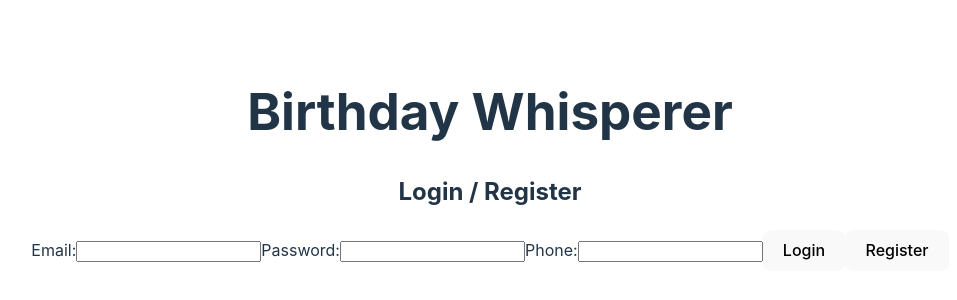
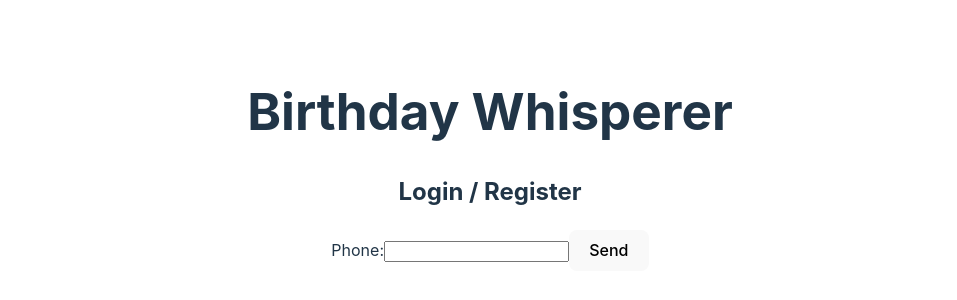
Before and after one commit to cmirza/birthday-whisperer-frontend, a React (Vite) app: page / in a window 1280 px wide. Shown: the part 240-540 px from the top of the page, without its empty margins (150-1107 px from the left). Built offline with nearby package versions, Linux system fonts and the light colour scheme.

Commit message:
added passwordless auth with SMS

```diff
--- a/src/App.tsx
+++ b/src/App.tsx
@@ -2,14 +2,20 @@ import { useState, useEffect } from "react";
 import LoginForm from "./components/LoginForm";
 import ContactsList from "./components/ContactsList";
 import AddContactForm from "./components/AddContactForm";
-import { login, register } from "./api/auth";
-import { getContacts, addContact, updateContact, deleteContact, ContactData } from "./api/contacts";
+import { requestOTP, verifyOTPLogin, verifyOTPRegister } from "./api/auth";
+import {
+  getContacts,
+  addContact,
+  updateContact,
+  deleteContact,
+  ContactData,
+} from "./api/contacts";
 import "./App.css";
 
 function App() {
-  const [count, setCount] = useState(0);
   const [loggedIn, setLoggedIn] = useState(false);
   const [contacts, setContacts] = useState<ContactData[]>([]);
+  const [isNewUser, setIsNewUser] = useState(false);
 
   useEffect(() => {
     const token = localStorage.getItem("token");
@@ -31,9 +37,19 @@ function App() {
     })();
   }, [loggedIn]);
 
-  const handleLogin = async (email: string, password: string) => {
+  const handleRequestOTP = async (phone: string) => {
     try {
-      const response = await login({ email, password });
+      const response = await requestOTP({ phone });
+      console.log("OTP requested: ", response);
+      setIsNewUser(response.isNewUser);
+    } catch (error) {
+      console.log("Request OTP error: ", error);
+    }
+  };
+
+  const handleLogin = async (phone: string, otp: string) => {
+    try {
+      const response = await verifyOTPLogin({ phone, otp });
       localStorage.setItem("token", response.token);
       console.log("Login success: ", response);
       setLoggedIn(true);
@@ -42,13 +58,9 @@ function App() {
     }
   };
 
-  const handleRegister = async (
-    email: string,
-    password: string,
-    phone: string
-  ) => {
+  const handleRegister = async (phone: string, otp: string) => {
     try {
-      const response = await register({ email, password, phone });
+      const response = await verifyOTPRegister({ phone, otp });
       localStorage.setItem("token", response.token);
       console.log("Register response:", response);
       setLoggedIn(true);
@@ -81,12 +93,13 @@ function App() {
     }
   };
 
-
   const handleDeleteContact = async (contactId: string) => {
     try {
       await deleteContact(contactId);
       console.log("Deleted contact:", contactId);
-      setContacts((prevContacts) => prevContacts.filter((contact) => contact._id !== contactId));
+      setContacts((prevContacts) =>
+        prevContacts.filter((contact) => contact._id !== contactId)
+      );
     } catch (error) {
       console.error("Error deleting contact:", error);
     }
@@ -100,13 +113,24 @@ function App() {
   return (
     <div className="App">
       <h1>Birthday Whisperer</h1>
-      {!loggedIn && <LoginForm onLogin={handleLogin} onRegister={handleRegister} />}
+      {!loggedIn && (
+        <LoginForm
+          onLogin={handleLogin}
+          onRegister={handleRegister}
+          onRequestOTP={handleRequestOTP}
+          isNewUser={isNewUser}
+        />
+      )}
       {loggedIn && (
         <>
           <hr />
           <AddContactForm onAdd={handleAddContact} />
           <hr />
-          <ContactsList onUpdate={handleUpdateContact} onDelete={handleDeleteContact} contacts={contacts} />
+          <ContactsList
+            onUpdate={handleUpdateContact}
+            onDelete={handleDeleteContact}
+            contacts={contacts}
+          />
           <hr />
           <button onClick={handleLogout}>Logout</button>
         </>
--- a/src/api/auth.ts
+++ b/src/api/auth.ts
@@ -1,40 +1,65 @@
-interface LoginData {
-    email: string;
-    password: string;
-}
-
-interface RegisterData extends LoginData {
+interface RequestOTPData {
   phone: string;
 }
 
-export const login = async (data: LoginData) => {
-    const response = await fetch(`${import.meta.env.VITE_API_URL}/api/login`, {
-        method: 'POST',
+interface VerifyOTPData {
+  phone: string;
+  otp: string;
+}
+
+export const requestOTP = async (data: RequestOTPData) => {
+  const response = await fetch(
+    `${import.meta.env.VITE_API_URL}/api/request-otp`,
+    {
+      method: "POST",
       headers: {
-            'Content-Type': 'application/json',
+        "Content-Type": "application/json",
       },
       body: JSON.stringify(data),
-    });
+    }
+  );
 
   if (!response.ok) {
-        throw new Error('Login failed');
+    throw new Error("Request OTP failed");
   }
 
   return response.json();
 };
 
-export const register = async (data: RegisterData) => {
-    const response = await fetch(`${import.meta.env.VITE_API_URL}/api/register`, {
-        method: 'POST',
+export const verifyOTPLogin = async (data: VerifyOTPData) => {
+  const response = await fetch(
+    `${import.meta.env.VITE_API_URL}/api/verify-otp/`,
+    {
+      method: "POST",
       headers: {
-            'Content-Type': 'application/json',
+        "Content-Type": "application/json",
       },
       body: JSON.stringify(data),
-    });
+    }
+  );
 
   if (!response.ok) {
-        throw new Error('Registration failed');
+    throw new Error("Login failed");
   }
 
   return response.json();
 };
+
+export const verifyOTPRegister = async (data: VerifyOTPData) => {
+  const response = await fetch(
+    `${import.meta.env.VITE_API_URL}/api/verify-otp/`,
+    {
+      method: "POST",
+      headers: {
+        "Content-Type": "application/json",
+      },
+      body: JSON.stringify(data),
+    }
+  );
+
+  if (!response.ok) {
+    throw new Error("Registration failed");
+  }
+
+  return response.json();
+};
--- a/src/components/LoginForm.tsx
+++ b/src/components/LoginForm.tsx
@@ -1,45 +1,47 @@
 import { useState } from "react";
 
 interface Props {
-    onLogin: (email: string, password: string) => void;
-    onRegister: (email: string, password: string, phone: string) => void;
+  onLogin: (phone: string, otp: string) => void;
+  onRegister: (phone: string, otp: string) => void;
+  onRequestOTP: (phone: string) => void;
+  isNewUser: boolean | null;
 }
 
-const LoginForm: React.FC<Props> = ({ onLogin, onRegister }) => {
-    const [email, setEmail] = useState("");
-    const [password, setPassword] = useState("");
+const LoginForm: React.FC<Props> = ({
+  onLogin,
+  onRegister,
+  onRequestOTP,
+  isNewUser,
+}) => {
   const [phone, setPhone] = useState("");
+  const [otp, setOtp] = useState("");
+  const [showOTPInput, setShowOTPInput] = useState(false);
 
   const handleLogin = (e: React.FormEvent) => {
     e.preventDefault();
-        onLogin(email, password);
+    onLogin(phone, otp);
   };
 
   const handleRegister = (e: React.MouseEvent) => {
     e.preventDefault();
-        onRegister(email, password, phone);
+    onRegister(phone, otp);
+  };
+
+  const handleRequestOTP = async (e: React.MouseEvent) => {
+    e.preventDefault();
+    try {
+      await onRequestOTP(phone);
+      setShowOTPInput(true);
+    } catch (error) {
+      console.error("Error requesting OTP: ", error);
+    }
   };
 
   return (
     <div>
-            <h2>Login / Register </h2>
-            <form onSubmit={handleLogin}>
-                <label>
-                    Email:
-                    <input
-                        type="email"
-                        value={email}
-                        onChange={(e) => setEmail(e.target.value)}
-                    />
-                </label>
-                <label>
-                    Password:
-                    <input
-                        type="password"
-                        value={password}
-                        onChange={(e) => setPassword(e.target.value)}
-                    />
-                </label>
+      {!showOTPInput ? (
+        <div>
+          <h2>Login / Register</h2>
           <label>
             Phone:
             <input
@@ -48,11 +50,35 @@ const LoginForm: React.FC<Props> = ({ onLogin, onRegister }) => {
               onChange={(e) => setPhone(e.target.value)}
             />
           </label>
-                <button type="submit">Login</button>
-                <button type="button" onClick={(e) => handleRegister(e)}>
+          <button type="button" onClick={handleRequestOTP}>
+            Send
+          </button>
+        </div>
+      ) : (
+        <form onSubmit={handleLogin}>
+          {isNewUser === true && (
+            <p>Welcome, new user! Please enter the OTP sent to your phone.</p>
+          )}
+          {isNewUser === false && (
+            <p>Welcome back! Please enter the OTP sent to your phone.</p>
+          )}
+          <label>
+            OTP:
+            <input
+              type="text"
+              value={otp}
+              onChange={(e) => setOtp(e.target.value)}
+            />
+          </label>
+
+          {isNewUser === false && <button type="submit">Login</button>}
+          {isNewUser === true && (
+            <button type="button" onClick={handleRegister}>
               Register
             </button>
+          )}
         </form>
+      )}
     </div>
   );
 };
```
Also changed, not shown: 1 other file (tests, documents, lock files or other folders). Lines whose indentation alone changed are shown as unchanged.
